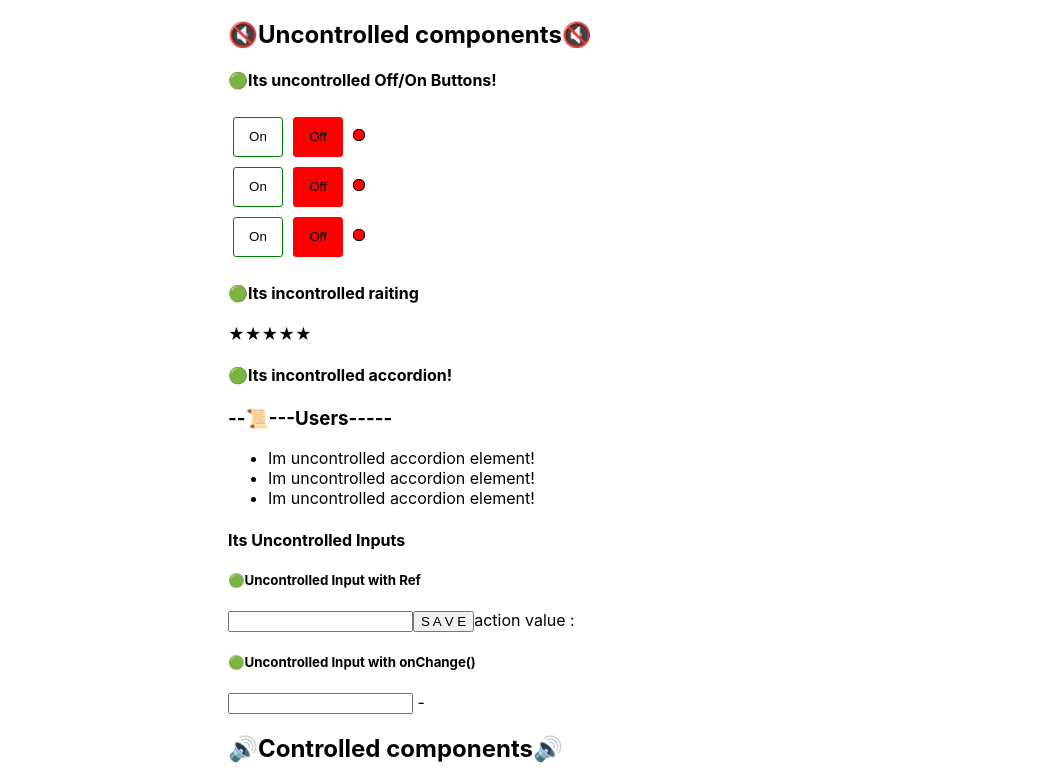
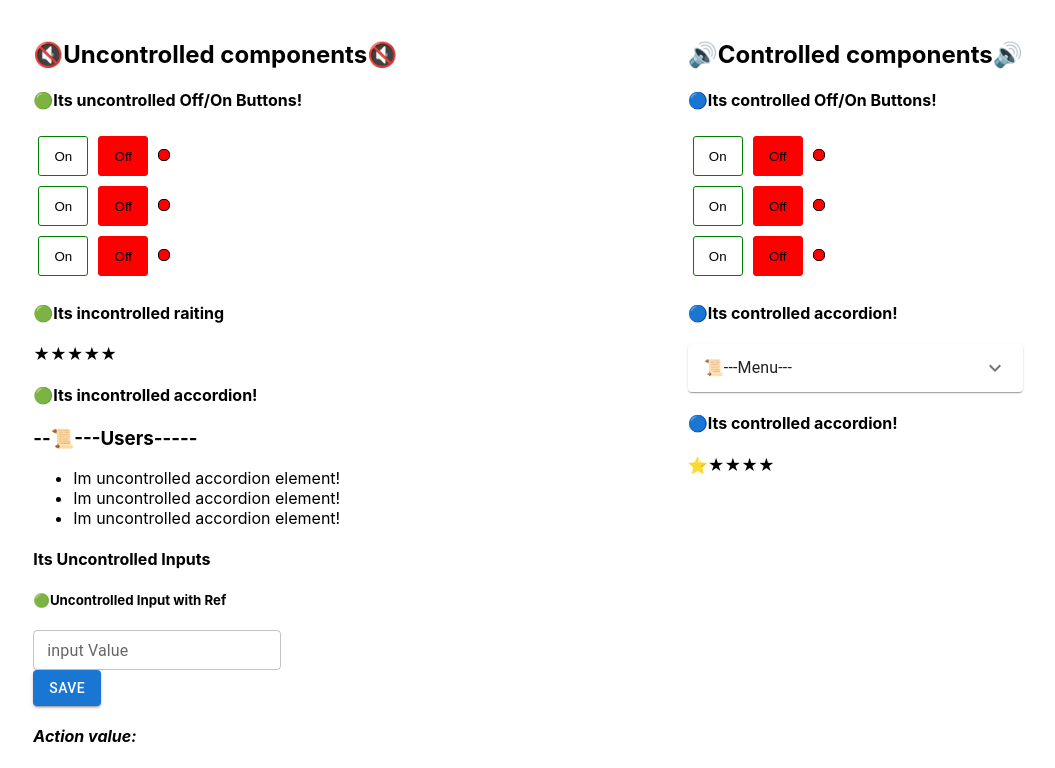
Before and after one commit to w1llow1sp/IT-INCUBATOR-REACT-KABZDA, a React (Create React App) app: page / in a window 1280 px wide. Shown: the top 768 px of the page, without its empty margins (112-1167 px from the left). Built offline with nearby package versions, Linux system fonts and the light colour scheme.

Commit message:
14 lesson - add array of items to Accordion & material UI

```diff
--- a/package.json
+++ b/package.json
@@ -5,6 +5,7 @@
   "dependencies": {
     "@emotion/react": "^11.10.6",
     "@emotion/styled": "^11.10.6",
+    "@mui/icons-material": "^5.11.16",
     "@mui/material": "^5.11.16",
     "@testing-library/jest-dom": "^5.16.5",
     "@testing-library/react": "^13.4.0",
--- a/src/App.css
+++ b/src/App.css
@@ -1,6 +1,9 @@
 .App {
-  width: 600px;
+  width: 100%;
   margin: 20px auto;
+  display: flex;
+  flex-direction: row;
+  justify-content: space-around;
 }
 .starElement {
   cursor: pointer;
--- a/src/App.tsx
+++ b/src/App.tsx
@@ -27,6 +27,7 @@ function App(props:any) {
 
     return (
         <div className={'App'}>
+            <div className={'controll-wrapper'}>
 
             <h2>🔇Uncontrolled components🔇</h2>
             <h4>🟢Its uncontrolled Off/On Buttons!</h4>
@@ -38,7 +39,8 @@ function App(props:any) {
 
             <UnControlledAccordion titleValue={'📜---Users---'} />
             <UnControlledInput/>
-
+            </div>
+            <div className={'uncontroll-wrapper'}>
             <h2>🔊Controlled components🔊</h2>
 
             <h4>🔵Its controlled Off/On Buttons!</h4>
@@ -60,7 +62,7 @@ function App(props:any) {
             <ControlledRating
                 value={raitingControlledValue}
                 onClick={setRaitingControlledValue}/>
-
+            </div>
         </div>
     );
 }
--- a/src/components/Accordion/Accordion.tsx
+++ b/src/components/Accordion/Accordion.tsx
@@ -1,4 +1,10 @@
 import React from "react";
+
+import AccordionSummary from '@mui/material/AccordionSummary';
+import AccordionDetails from '@mui/material/AccordionDetails';
+import Typography from '@mui/material/Typography';
+import ExpandMoreIcon from '@mui/icons-material/ExpandMore';
+import {Accordion} from "@mui/material";
 
 export type ItemType ={
     id:string
@@ -23,33 +29,46 @@ export type AccordionPropsType = {
 export function ControlledAccordion(props: AccordionPropsType) {
     return <div>
         <h4>🔵Its controlled accordion!</h4>
-        <AccordionTitle title={props.titleValue} onClick={props.onClick} value={props.value}/>
-        {!props.value && <AccordionBody items={props.items} onClickCallback={props.onClickCallback}/>}
-    </div>
+        <Accordion>
+            <AccordionSummary
+                expandIcon={<ExpandMoreIcon/>}
+                aria-controls="panel1a-content"
+                id="panel1a-header"
+            >
+                <AccordionTitle title={props.titleValue} />
+            </AccordionSummary>
+            <AccordionDetails>
+
+                {props.items.map(el =>
+                    <Typography key={el.id}>
+                        {el.title}
+                        <hr/>
+                    </Typography>)}
+            </AccordionDetails>
+        </Accordion>
+        </div>
 
 }
 
-export type AccordionBodyPropsType = {
+/*export type AccordionBodyPropsType = {
     items:Array<ItemType>
     onClickCallback: (id:string) => void
-}
-function AccordionBody(props:AccordionBodyPropsType) {
+}*/
+/*function AccordionBody(props:AccordionBodyPropsType) {
     return (
-        <ul>
+        <AccordionDetails>
             {props.items.map(el =>
-            <li onClick={()=>props.onClickCallback(el.id)} key={el.id}>{el.title}</li>)}
-        </ul>
+            <Typography onClick={()=>props.onClickCallback(el.id)} key={el.id}>{el.title}</Typography>)}
+        </AccordionDetails>
     )
-}
+}*/
 
 type AccordionTitlePropsType = {
     title: string
-    value: boolean
-    onClick:(collapsed:boolean)=>void
 }
 
 function AccordionTitle(props: AccordionTitlePropsType) {
     return (
-        <h3 onClick={()=>props.onClick(!props.value)}>{props.title}</h3>
+        <Typography>{props.title}</Typography>
     )
 }
--- a/src/components/Input/UnContrtolledInput.tsx
+++ b/src/components/Input/UnContrtolledInput.tsx
@@ -1,4 +1,8 @@
 import React, {ChangeEvent, useRef, useState} from 'react';
+import Button from '@mui/material/Button';
+
+import TextField from '@mui/material/TextField';
+
 
 export const UnControlledInput = () => {
     const [value, setValue] = useState('');
@@ -22,14 +26,20 @@ export const UnControlledInput = () => {
             <h4>Its Uncontrolled Inputs</h4>
             <div>
                 <h5>🟢Uncontrolled Input with Ref</h5>
-                <input ref={inputRef} id={'inputID'}/>
-                <button onClick={save}>S A V E</button>
-                action value : {value}
+                <TextField size='small' label="input Value" variant="outlined" inputRef={inputRef} id={'inputID'}/>
+                <br/>
+                <Button variant="contained" onClick={()=>save()}>Save</Button>
+                <br/>
+                <br/>
+                <i><b>Action value:</b></i>  {value}
             </div>
 
             <div>
                 <h5>🟢Uncontrolled Input with onChange()</h5>
-                <input onChange={onChangeHandle}/> - {value}
+                <TextField size='small' label="input Value" variant="outlined" onChange={onChangeHandle}/>
+                <br/>
+                <br/>
+               <i><b>Value:</b></i> {value2}
             </div>
 
         </div>
```
Also changed, not shown: 1 other file (tests, documents, lock files or other folders).
